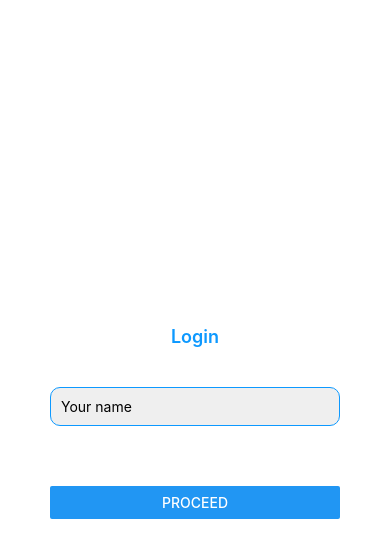
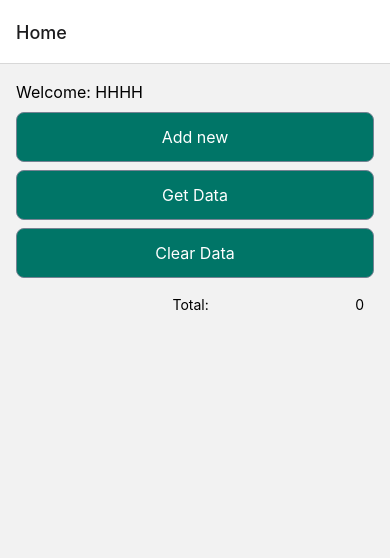
Before and after one commit to prem0406/ExpenseManagement, a React Native app: screen /Login in a window 390 px wide. Shown: the top 558 px of the page. Built offline with nearby package versions, Linux system fonts and the light colour scheme.

Commit message:
add customText and customButton

```diff
--- a/App.tsx
+++ b/App.tsx
@@ -16,7 +16,7 @@ export type RootStackParamList = {
 const Stack = createNativeStackNavigator<RootStackParamList>();
 
 function App(): React.JSX.Element {
-  const [username, setUsername] = useState('');
+  const [username, setUsername] = useState('TEST1');
   const getData = async () => {
     try {
       const name_str = await AsyncStorage.getItem('@user_name');
--- /dev/null
+++ b/src/components/button.tsx
@@ -0,0 +1,47 @@
+import {Text, TouchableOpacity, StyleSheet} from 'react-native';
+import React from 'react';
+
+export enum ButtonVariant {
+  PRIMARY = 'PRIMARY',
+  SECONDARY = 'SECONDARY',
+}
+
+type CustomButtonProps = {
+  variant?: ButtonVariant;
+  label?: string;
+  onPress?: () => void;
+};
+
+export const CustomButton = ({
+  variant = ButtonVariant.PRIMARY,
+  label = 'Label',
+  onPress = () => {},
+}: CustomButtonProps) => {
+  const styles = getStyles({variant});
+  return (
+    <TouchableOpacity style={styles.wrapper} onPress={onPress}>
+      <Text style={styles.content}>{label}</Text>
+    </TouchableOpacity>
+  );
+};
+
+const getStyles = ({variant}: {variant: ButtonVariant}) =>
+  StyleSheet.create({
+    wrapper: {
+      minHeight: 30,
+      borderRadius: 8,
+      borderWidth: 1,
+      paddingHorizontal: 16,
+      paddingVertical: 12,
+      // backgroundColor: 'transparent',
+      backgroundColor:
+        variant === ButtonVariant.PRIMARY ? '#007567' : 'transparent',
+      borderColor: '#758393',
+    },
+    content: {
+      fontSize: 16,
+      lineHeight: 24,
+      color: variant === ButtonVariant.PRIMARY ? '#FFFFFF' : '#007567',
+      textAlign: 'center',
+    },
+  });
--- /dev/null
+++ b/src/components/index.ts
@@ -0,0 +1,2 @@
+export * from './button';
+export * from './text';
--- /dev/null
+++ b/src/components/text.tsx
@@ -0,0 +1,30 @@
+import {
+  StyleProp,
+  StyleSheet,
+  Text,
+  TextProps as RNTextProps,
+  TextStyle,
+} from 'react-native';
+import React from 'react';
+
+export interface TextProps extends RNTextProps {
+  //   preset?: TextTypes;
+  //   weight?: Weights;
+  //   size?: Sizes;
+  //   color?: TextColors;
+  styleOverride?: StyleProp<TextStyle>;
+  children?: React.ReactNode;
+}
+
+export const CustomText = ({children}: TextProps) => {
+  return <Text style={styles.textStyle}>{children}</Text>;
+};
+
+const styles = StyleSheet.create({
+  textStyle: {
+    fontSize: 16,
+    fontWeight: '400',
+    lineHeight: 24,
+    color: 'black',
+  },
+});
--- a/src/screens/Home.tsx
+++ b/src/screens/Home.tsx
@@ -1,9 +1,10 @@
 import React, {useEffect, useState} from 'react';
-import {Button, Text, View, Alert, FlatList} from 'react-native';
+import {View, Alert, FlatList, StyleSheet} from 'react-native';
 import {RootStackParamList} from '../../App';
 import {NativeStackScreenProps} from '@react-navigation/native-stack';
 import AsyncStorage from '@react-native-async-storage/async-storage';
 import ItemRow from '../components/ItemRow';
+import {CustomButton, CustomText} from '../components';
 
 type Props = NativeStackScreenProps<RootStackParamList, 'Home'>;
 
@@ -17,7 +18,7 @@ export type Item = {
 
 const Home = ({navigation}: Props) => {
   const [itemList, setItemList] = useState<Item[]>([]);
-  const [username, setUsername] = useState('');
+  const [username, setUsername] = useState('HHHH');
 
   const handleBtnPress = () => {
     navigation.navigate('AddNew');
@@ -58,7 +59,7 @@ const Home = ({navigation}: Props) => {
 
   useEffect(() => {
     const unsubscribe = navigation.addListener('focus', () => {
-      getData();
+      // getData();
       console.log('Mounted');
     });
 
@@ -72,16 +73,18 @@ const Home = ({navigation}: Props) => {
   }, 0);
 
   return (
-    <View>
-      <Text>Welcome: {username}</Text>
-      <Button title="Add new" onPress={handleBtnPress} />
-      <Button title="Get Data" onPress={getData} />
-      <Button title="Clear Data" onPress={clearData} />
-      <FlatList
-        data={itemList}
-        renderItem={item => <ItemRow item={item.item} />}
-        keyExtractor={item => item.id}
-      />
+    <View style={styles.container}>
+      <View style={styles.topWrapper}>
+        <CustomText>Welcome: {username}</CustomText>
+        <CustomButton label="Add new" onPress={handleBtnPress} />
+        <CustomButton label="Get Data" onPress={getData} />
+        <CustomButton label="Clear Data" onPress={clearData} />
+        <FlatList
+          data={itemList}
+          renderItem={item => <ItemRow item={item.item} />}
+          keyExtractor={item => item.id}
+        />
+      </View>
       <ItemRow
         item={{
           date: '',
@@ -96,3 +99,12 @@ const Home = ({navigation}: Props) => {
 };
 
 export default Home;
+
+const styles = StyleSheet.create({
+  container: {
+    padding: 16,
+  },
+  topWrapper: {
+    gap: 8,
+  },
+});
```
Also changed, not shown: src/theme/typography.ts (added, +62 -0 lines).
